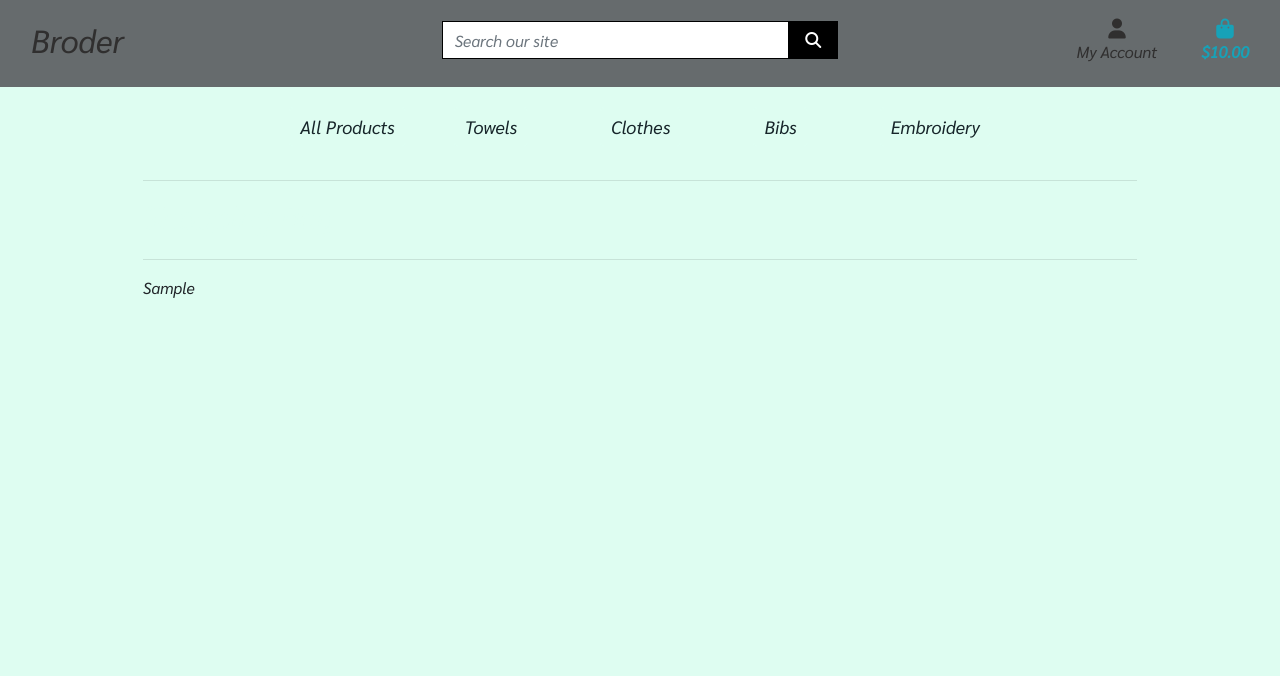
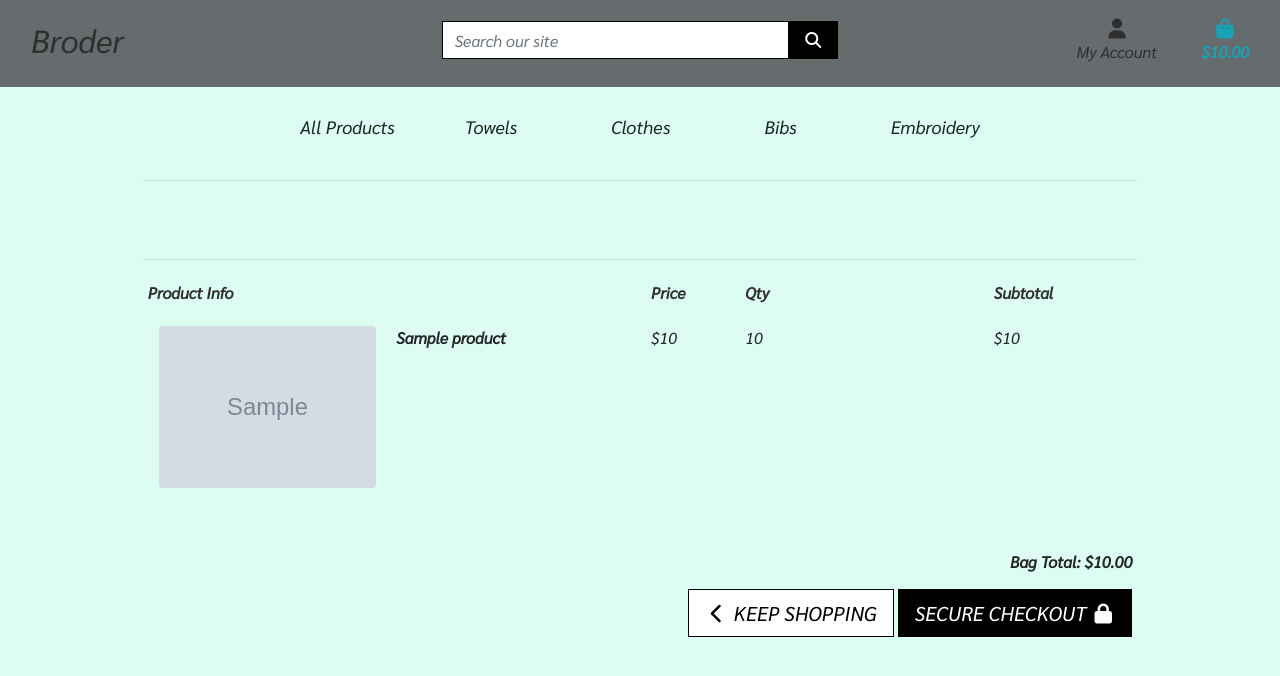
Before and after one commit to Code-Institute-Submissions/Federvgh-ms4-broder, a Django app: template bag/templates/bag/bag.html in a window 1280 px wide. Shown: the top 676 px of the page. Run offline with Django 3.2, Linux system fonts and the light colour scheme; the template is opened without the code that fills it: most values are stand-ins (such as "Sample title", 1, 10 or a date in 2020); grey boxes marked "Sample" are stand-in pictures; some libraries are stand-ins or nearby versions.

Commit message:
updated shopping bag template

```diff
--- a/bag/templates/bag/bag.html
+++ b/bag/templates/bag/bag.html
@@ -24,7 +24,58 @@
             <div class="col">
                 {% if bag_items %}
                     <div class="table-responsive rounded">
-                        {{ bag_items }}
+                        <table class="table table-sm table-borderless">
+                            <thead class="text-black">
+                                <tr>
+                                    <th scope="col">Product Info</th>
+                                    <th scope="col"></th>
+                                    <th scope="col">Price</th>
+                                    <th scope="col">Qty</th>
+                                    <th scope="col">Subtotal</th>
+                                </tr>
+                            </thead>
+
+                            {% for item in bag_items %}
+                                <tr>
+                                    <td class="p-3 w-25">
+                                        <img class="img-fluid rounded" src="{{ item.product.image.url }}">
+                                    </td>
+                                    <td class="py-3">
+                                        <p class="my-0"><strong>{{ item.product.name }}</strong></p>
+                                    </td>
+                                    <td class="py-3">
+                                        <p class="my-0">${{ item.product.price }}</p>
+                                    </td>
+                                    <td class="py-3 w-25">
+                                        <p class="my-0">{{ item.quantity }}</p>
+                                    </td>
+                                    <td class="py-3">
+                                        <p class="my-0">${{ item.product.price }}</p>
+                                    </td>
+                                </tr>
+                            {% endfor %}
+                            <tr>
+                                <td colspan="5" class="pt-5 text-right">
+                                    <h6><strong>Bag Total: ${{ total|floatformat:2 }}</strong></h6>
+                                </td>
+                            </tr>
+                            <tr>
+                                <td colspan="5" class="text-right">
+                                    <a href="{% url 'products' %}" class="btn btn-outline-black rounded-0 btn-lg">
+                                        <span class="icon">
+                                            <i class="fas fa-chevron-left"></i>
+                                        </span>
+                                        <span class="text-uppercase">Keep Shopping</span>
+                                    </a>
+                                    <a href="" class="btn btn-black rounded-0 btn-lg">
+                                        <span class="text-uppercase">Secure Checkout</span>
+                                        <span class="icon">
+                                            <i class="fas fa-lock"></i>
+                                        </span>
+                                    </a>
+                                </td>
+                            </tr>
+                        </table>
                     </div>
                 {% else %}
                     <p class="lead mb-5">Your bag is empty.</p>
```
